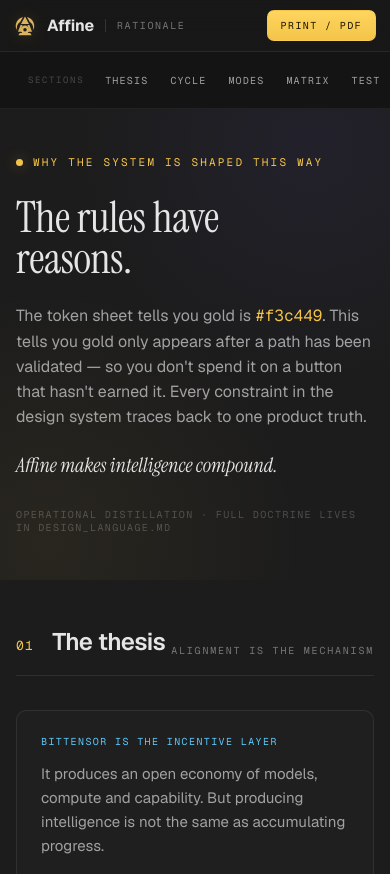
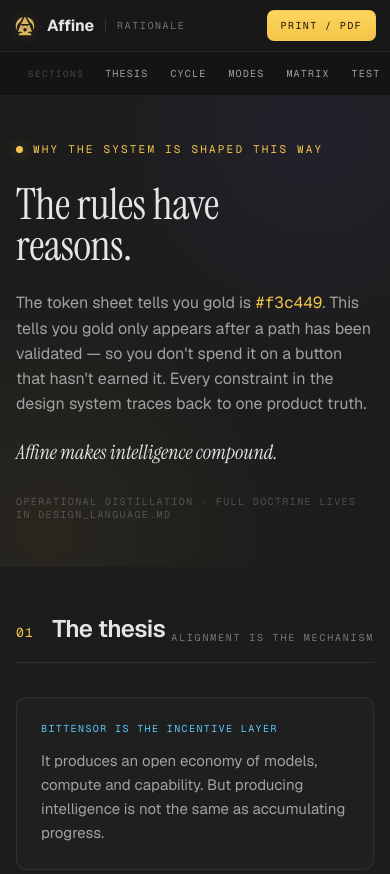
Before and after one commit to ATGphum/Affine, a plain HTML site: page Affine Rationale.dc.html in a window 390 px wide. Shown: the top 874 px of the page. Drawn offline with nearby package versions, Linux system fonts and the light colour scheme.

Commit message:
Normalize mobile document subnav height

```diff
--- a/Affine Rationale.dc.html
+++ b/Affine Rationale.dc.html
@@ -36,7 +36,8 @@
     .ds-section{ padding:46px 16px !important; }
     .ds-section h1{ font-size:clamp(38px,11vw,56px) !important; }
     .ds-section h2{ font-size:24px !important; }
-    [data-ds-subnav]{ overflow-x:auto !important; flex-wrap:nowrap !important; -webkit-overflow-scrolling:touch; }
+    [data-ds-subnav]{ min-height:43px !important; overflow-x:auto !important; flex-wrap:nowrap !important; align-items:center !important; -webkit-overflow-scrolling:touch; }
+    [data-ds-subnav] > *{ flex:0 0 auto !important; white-space:nowrap !important; }
     [style*="repeat(2,"],
     [style*="repeat(3,"],
     [style*="repeat(4,"],
```
Also changed, not shown: Affine Design System.dc.html (+2 -1 lines).
